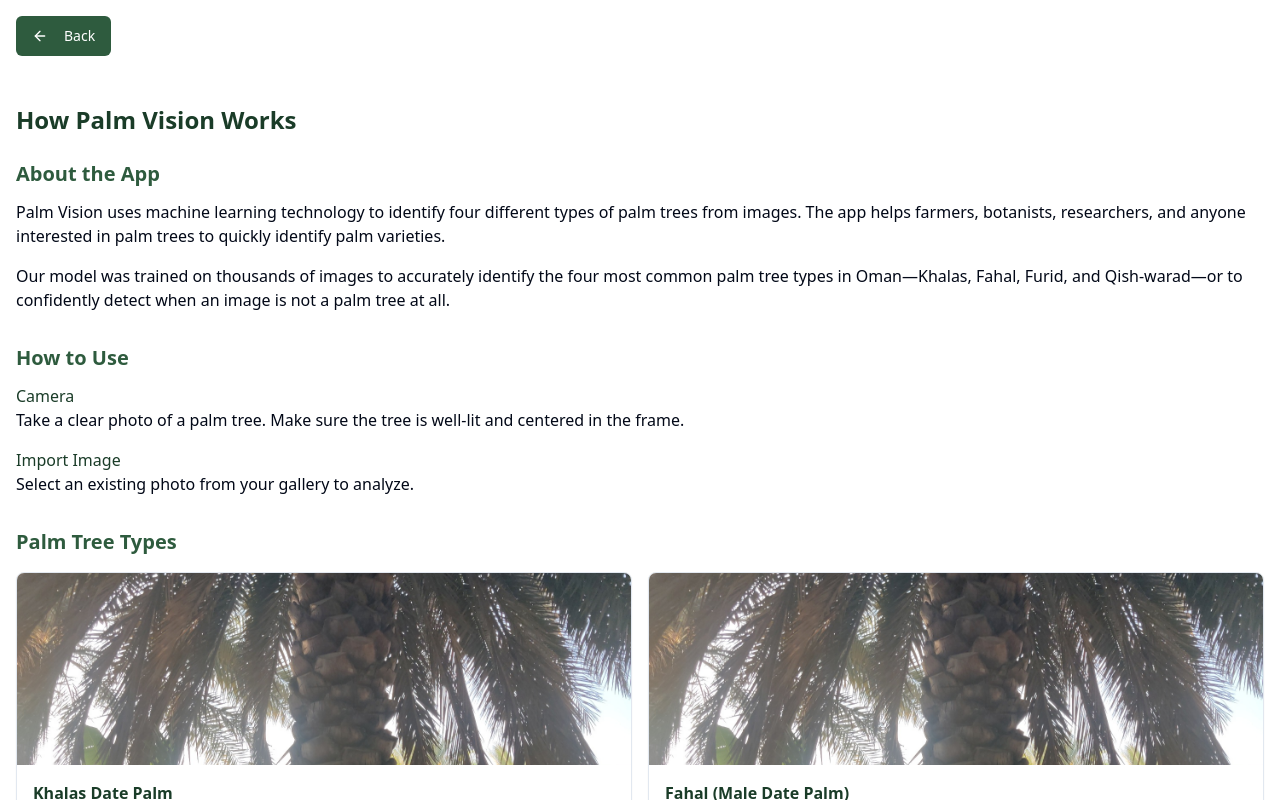
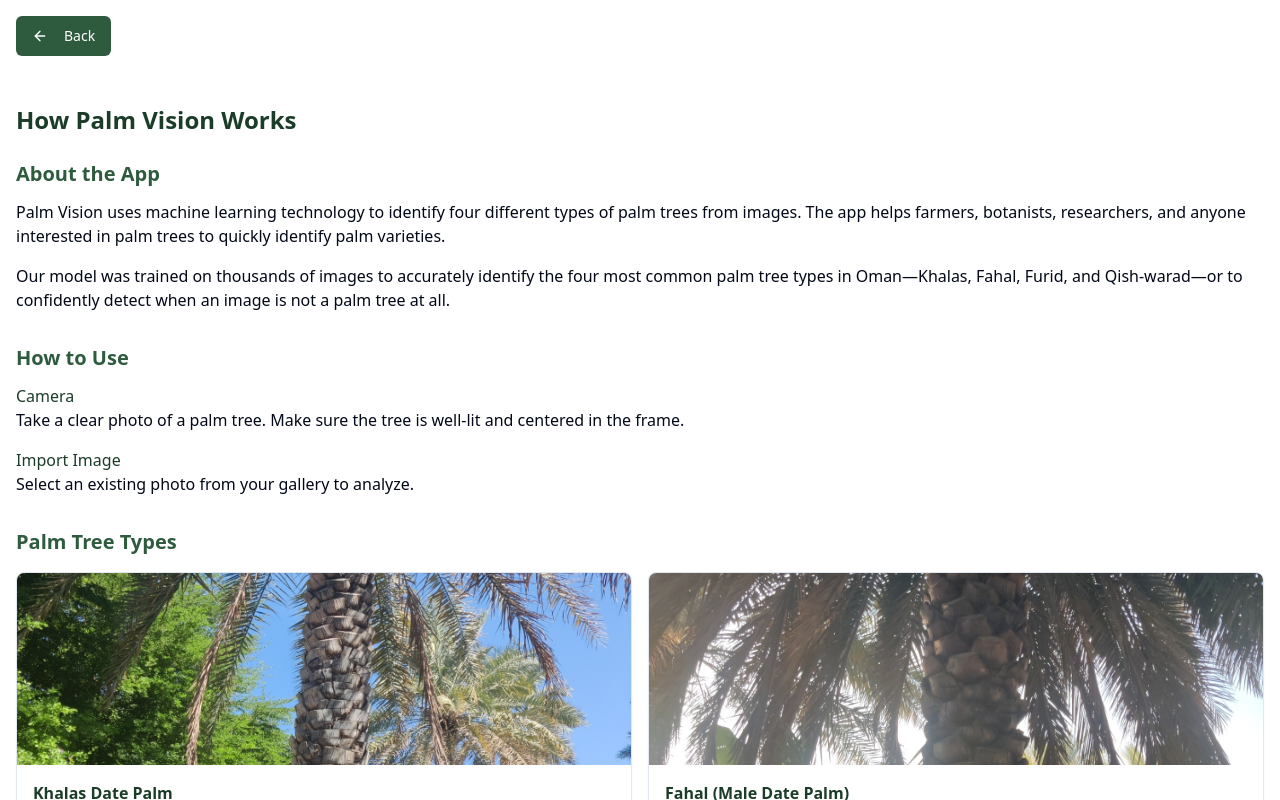
Before and after one commit to uofn123acc/palm-vision-detect, a React (Vite) app: page /how-it-works in a window 1280 px wide. Shown: the top 800 px of the page. Built offline with nearby package versions, Linux system fonts and the light colour scheme.

Commit message:
Update Khalas Date Palm image
Updated the Khalas Date Palm image on the "How It Works" page with the newly uploaded image.

```diff
--- a/src/pages/HowItWorks.tsx
+++ b/src/pages/HowItWorks.tsx
@@ -1,4 +1,3 @@
-
 import React from 'react';
 import { useNavigate } from 'react-router-dom';
 import { Button } from '@/components/ui/button';
@@ -9,7 +8,7 @@ import PageTransition from '../components/PageTransition';
 const palmTypes = [
   {
     name: "Khalas Date Palm",
-    image: "/lovable-uploads/12099f1c-df88-42b6-bb47-8d1fe29b0f0f.png",
+    image: "/lovable-uploads/1249fe97-a006-4c4b-9040-cc1a5d40889a.png",
     description: "Origin & Cultivation: Khalas is a widely grown cultivar in the Gulf region. It occupies a large portion of farmlands in Oman and is considered an original regional cultivar.\n\nFruit Characteristics: Khalas dates have a rich, sweet taste and are popular among consumers for their flavor and quality.\n\nSignificance: One of the most valued and expensive date varieties in the Gulf, Khalas is important to both local consumption and the date industry."
   },
   {
```
Also changed, not shown: public/lovable-uploads/1249fe97-a006-4c4b-9040-cc1a5d40889a.png (added).
